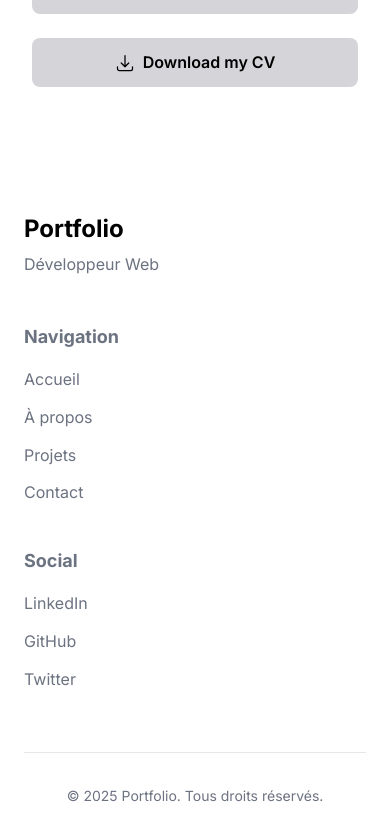
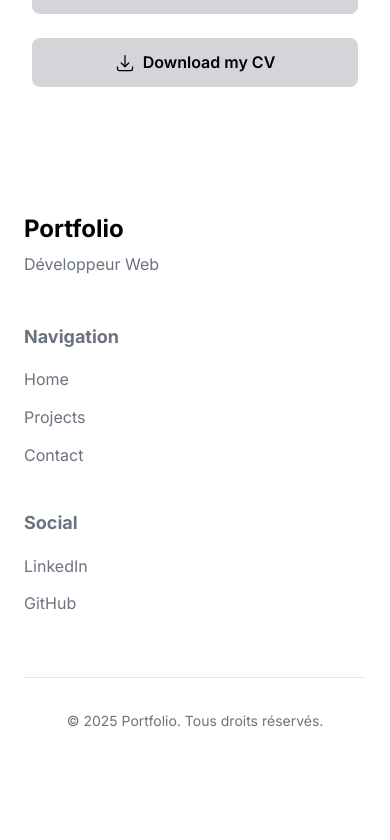
Before and after one commit to Lucacist/Portfolio_vuejs, a Vue app: page / in a window 390 px wide. Shown: the part 1524-2364 px from the top of the page. After the commit the page ends 2304 px from the top, so only its background shows below. Built offline with nearby package versions, Linux system fonts and the light colour scheme; what @yeger/vue-masonry-wall would draw is missing.

Commit message:
feat: add responsive footer component with navigation and social links

```diff
--- a/src/components/footer.vue
+++ b/src/components/footer.vue
@@ -1,4 +1,7 @@
 <script setup>
+import { useI18n } from "vue-i18n";
+const { t } = useI18n();
+
 const currentYear = new Date().getFullYear();
 </script>
 
@@ -15,19 +18,17 @@ const currentYear = new Date().getFullYear();
           <div class="link-group">
             <h4>Navigation</h4>
             <ul>
-              <li><router-link to="/">Accueil</router-link></li>
-              <li><router-link to="/about">À propos</router-link></li>
-              <li><router-link to="/projects">Projets</router-link></li>
-              <li><router-link to="/contact">Contact</router-link></li>
+              <li><router-link to="/">{{ t("nav.home") }}</router-link></li>
+              <li><router-link to="/projects">{{ t("nav.projects") }}</router-link></li>
+              <li><router-link to="/contact">{{ t("nav.contact") }}</router-link></li>
             </ul>
           </div>
 
           <div class="link-group">
             <h4>Social</h4>
             <ul>
-              <li><a href="#" target="_blank">LinkedIn</a></li>
-              <li><a href="#" target="_blank">GitHub</a></li>
-              <li><a href="#" target="_blank">Twitter</a></li>
+              <li><a href="https://www.linkedin.com/in/luca-fourfooz-593978336/" target="_blank">LinkedIn</a></li>
+              <li><a href="https://github.com/Lucacist" target="_blank">GitHub</a></li>
             </ul>
           </div>
         </div>
```
